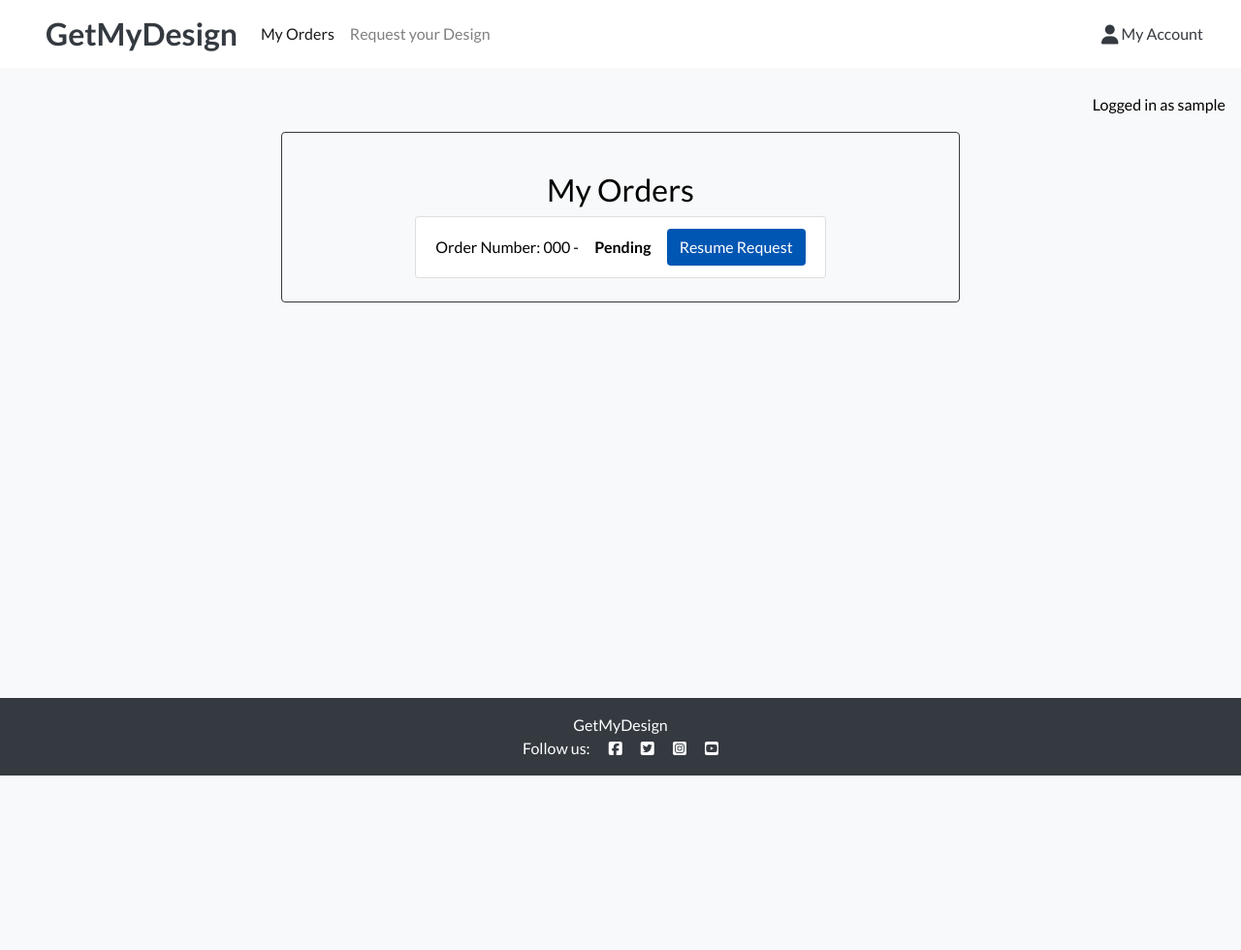
After one commit to Katia-D15/get_my_design, a Django app: page /orders/ in a window 1280 px wide. The commit adds this page. Shown: the whole page at 97% size. Run offline with Django 4.2, Linux system fonts and the light colour scheme; a user stored in the database is signed in; tables that the repository leaves empty hold one stand-in row (values such as "Sample post"); some libraries are stand-ins or nearby versions.

Commit message:
feat: add Order Review and My Orders page

```diff
--- a/home/templates/home/index.html
+++ b/home/templates/home/index.html
@@ -41,7 +41,11 @@
         <div class="col text-center">
             <h3>Request your Design</h3>
             <p>Fill out the form for your custom order.</p>
+            {% if user.is_authenticated %}
+            <a href="{% url 'create_order' %}" class="btn btn-inicial">Request your Design</a>
+            {% else %}
             <a href="{% url 'account_login' %}" class="btn btn-inicial">Request your Design</a>
+            {% endif %}
         </div>
     </section>
 
--- /dev/null
+++ b/orders/templates/orders/my_orders.html
@@ -0,0 +1,28 @@
+{% extends "base.html" %}
+
+{% block content %}
+<div class="border border-dark rounded p-4 mx-auto custom-max-width">
+<div class="row">
+<div class="col-12 col-sm-10 col-md-8 mt-3 offset-sm-1 offset-md-2">
+<h2 class="text-center">My Orders</h2>
+
+{% if orders %}
+<ul class="list-group">
+    {% for order in orders%}
+    <li class="list-group-item d-flex justify-content-between align-items-center">
+        Order Number: {{order.order_number}} - <strong>{{order.status|title}}</strong>
+
+        {% if order.status == 'pending' %}
+        <a href="{% url 'review_order' order.order_number %}" class="btn btn-inicial">
+            Resume Request
+        </a>
+        {% else %}
+        <span class="text-muted">This order cannot be edited</span>
+        {% endif %}
+    </li>
+    {% endfor %}
+</ul>
+{% else%}
+<p>No orders yet</p>
+{% endif %}
+{% endblock %}
--- a/orders/urls.py
+++ b/orders/urls.py
@@ -3,5 +3,9 @@ from . import views
 
 urlpatterns = [
     path("order", views.create_order, name="create_order"),
-    path("review", views.review_order, name="review_order"),
+    path(
+        "review/<str:order_number>/",
+        views.review_order,
+        name="review_order"),
+    path("", views.my_orders, name="my_orders"),
 ]
--- a/orders/views.py
+++ b/orders/views.py
@@ -1,7 +1,8 @@
-from django.shortcuts import render
+from django.shortcuts import render, redirect, get_object_or_404
 from django.contrib.auth.decorators import login_required
 from django.contrib import messages
 from .forms import OrderForm
+from .models import Order
 
 
 @login_required
@@ -19,8 +20,8 @@ def create_order(request):
             messages.add_message(request, messages.SUCCESS,
                                  'Your order was saved successfully'
                                  )
-            return render(
-                request, 'orders/order_review.html', {'order': order}
+            return redirect(
+                'review_order', order_number=order.order_number
                 )
     else:
         form = OrderForm()
@@ -28,5 +29,59 @@ def create_order(request):
     return render(request, 'orders/request_your_design.html', {'form': form})
 
 
-def review_order(request):
-    return render(request, 'orders/order_review.html')
+def review_order(request, order_number):
+    '''
+    Manage and Review an order
+    '''
+    order = get_object_or_404(
+        Order, order_number=order_number.upper(), user=request.user)
+    editing = False
+    form = OrderForm(instance=order)
+
+    if request.method == 'POST':
+        action = request.POST.get('action')
+
+        if action == 'edit':
+            editing = True
+
+        elif action == 'save_edit':
+            form = OrderForm(request.POST, request.FILES, instance=order)
+            if form.is_valid():
+                form.save()
+                messages.add_message(request, messages.SUCCESS,
+                                     'Order updated successfully.'
+                                     )
+                return redirect(
+                    'review_order',
+                    order_number=order.order_number)
+            else:
+                editing = True
+        elif action == 'cancel':
+            order.status = 'cancelled'
+            order.save()
+            messages.add_message(
+                request, messages.WARNING,
+                'Your order has been cancelled.'
+                        )
+            return redirect('home')
+
+        elif action == 'pay':
+            return redirect('home')
+
+    else:
+        form = OrderForm(instance=order)
+
+    return render(request, 'orders/order_review.html', {
+        'order': order,
+        'form': form,
+        'editing': editing,
+    })
+
+
+@login_required
+def my_orders(request):
+    '''
+    Display user's orders
+    '''
+    orders = Order.objects.filter(user=request.user).order_by('-created_at')
+    return render(request, 'orders/my_orders.html', {'orders': orders})
--- a/templates/base.html
+++ b/templates/base.html
@@ -3,7 +3,7 @@
 {% url 'home' as home_url %}
 {% url 'account_login' as login%}
 {% url 'create_order' as create_order_url %}
-{% url 'review_order' as review_order_url %}
+{% url 'my_orders' as my_orders_url %}
 
 <!doctype html>
 <html lang="en">
@@ -75,13 +75,10 @@
           <ul class= "navbar-nav mr-auto mb-2 mb-lg-0">
           {% if request.user.is_authenticated %}
              <li class="nav-item">
-              <a class="nav-link">My Orders</a>
+              <a class="nav-link {% if request.path == my_orders_url %}active" aria-current="page{% endif %}" href="{% url 'my_orders' %}">My Orders</a>
              </li>
              <li class="nav-item">
               <a class="nav-link {% if request.path == create_order_url %}active" aria-current="page{% endif %}" href="{% url 'create_order' %}">Request your Design</a>
-             </li>
-              <li class="nav-item">
-              <a class="nav-link {% if request.path == review_order_url %}active" aria-current="page{% endif %}" href="{% url 'review_order' %}">Order Review</a>
              </li>
           {% else%}
              <li class="nav-item">
```
Also changed, not shown: get_my_design/settings.py (+10 -6 lines), orders/templates/orders/order_review.html (+28 -1 lines), media/orders/files/Lua_e_as_estrelas_r4pPWEL.png (added).
